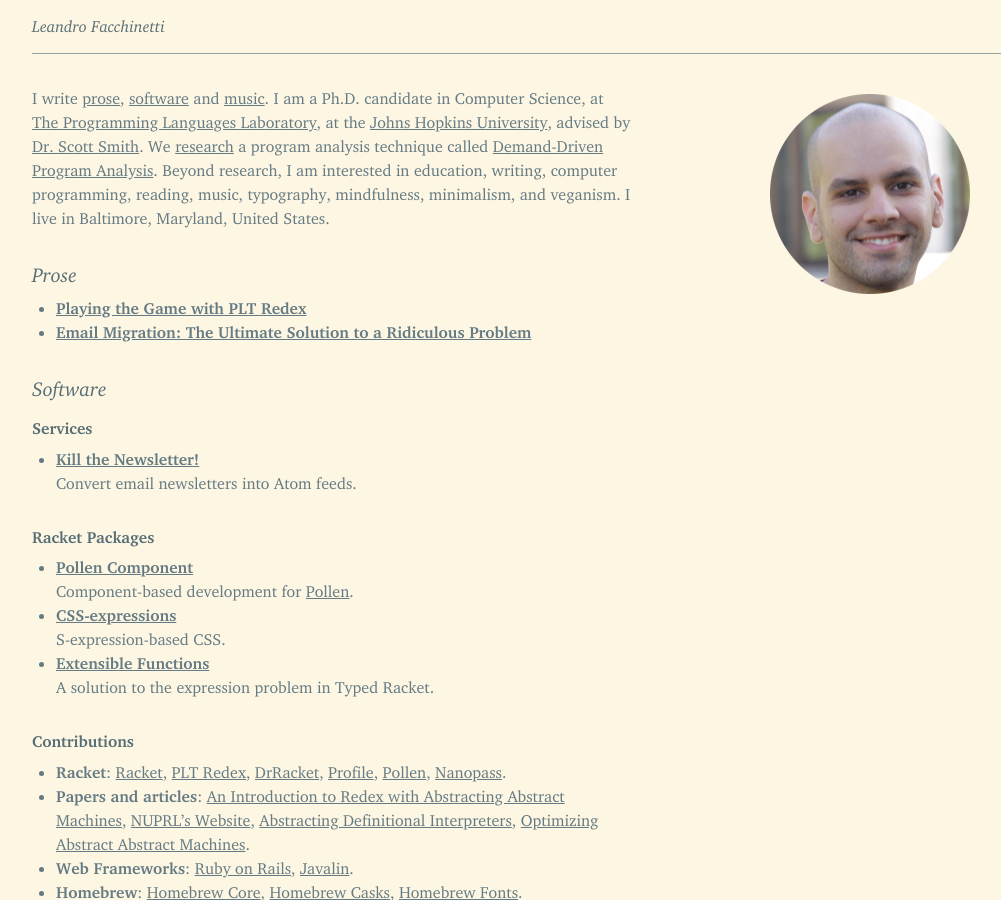
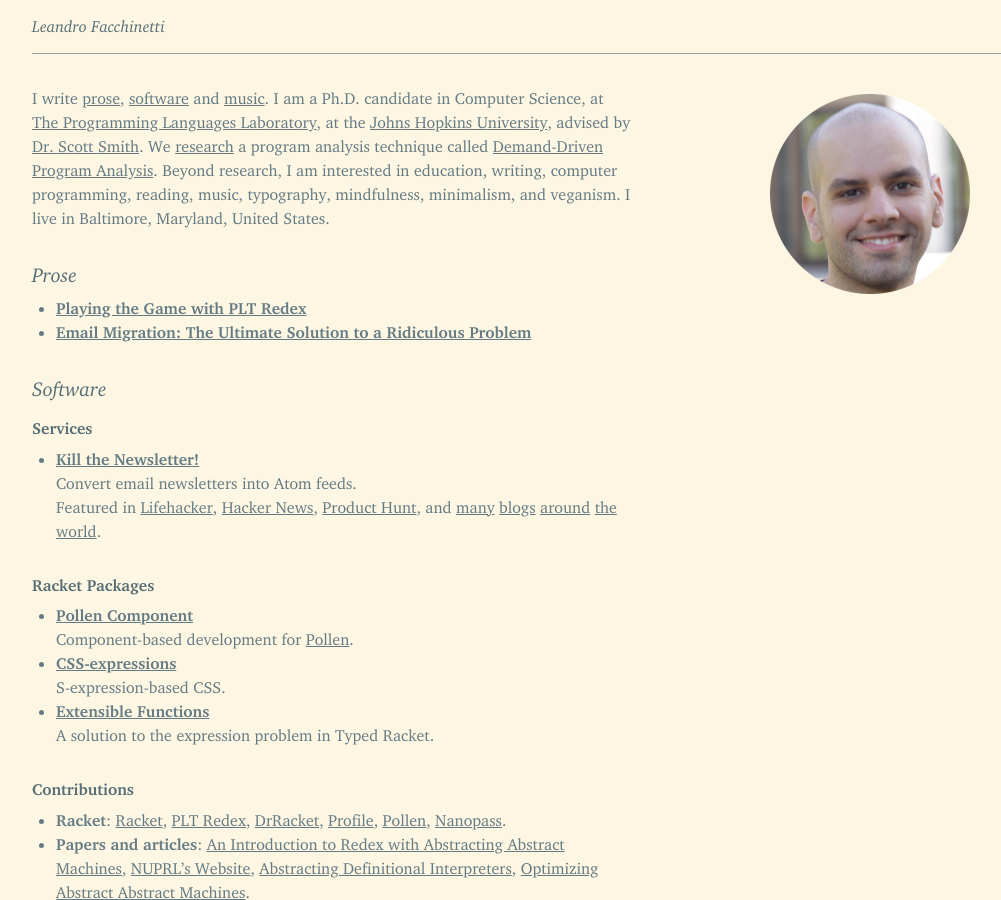
Before and after one commit to leafac/leafac.com, a Jekyll site: the page built from index.md, in a window 1280 px wide and 900 px high. Shown: the whole window, without its empty margins (108-1109 px from the left). Built offline with Jekyll 4.4.1, drawn with Linux system fonts in a browser that asks for light colours.

Commit message:
Add Kill the Newsletter! media coverage

```diff
--- a/index.md
+++ b/index.md
@@ -445,6 +445,7 @@ Services
 
 - [**Kill the Newsletter!**](https://www.kill-the-newsletter.com)
   Convert email newsletters into Atom feeds.
+  Featured in [Lifehacker](https://lifehacker.com/kill-the-newsletter-converts-newsletter-subscriptions-i-1788953342), [Hacker News](https://news.ycombinator.com/item?id=12949154), [Product Hunt](https://www.producthunt.com/posts/kill-the-newsletter), and [many](https://bloggingsimply.net/?p=58) [blogs](http://sathyasays.com/2018/05/22/convert-newsletters-to-rss-feeds-with-kill-the-newsletter/) [around](https://rsnijders.info/vakblog/2016/11/15/nieuwsbrieven-als-rss-feeds/) [the](https://www.schieb.de/755445/kill-the-newsletter-nachrichten-als-rss-feed) [world](https://www.fastweb.it/web-e-digital/kill-the-newsletter-il-sistema-di-archiviazione-di-newsletter/).
 
 Racket Packages
 ---------------
```
